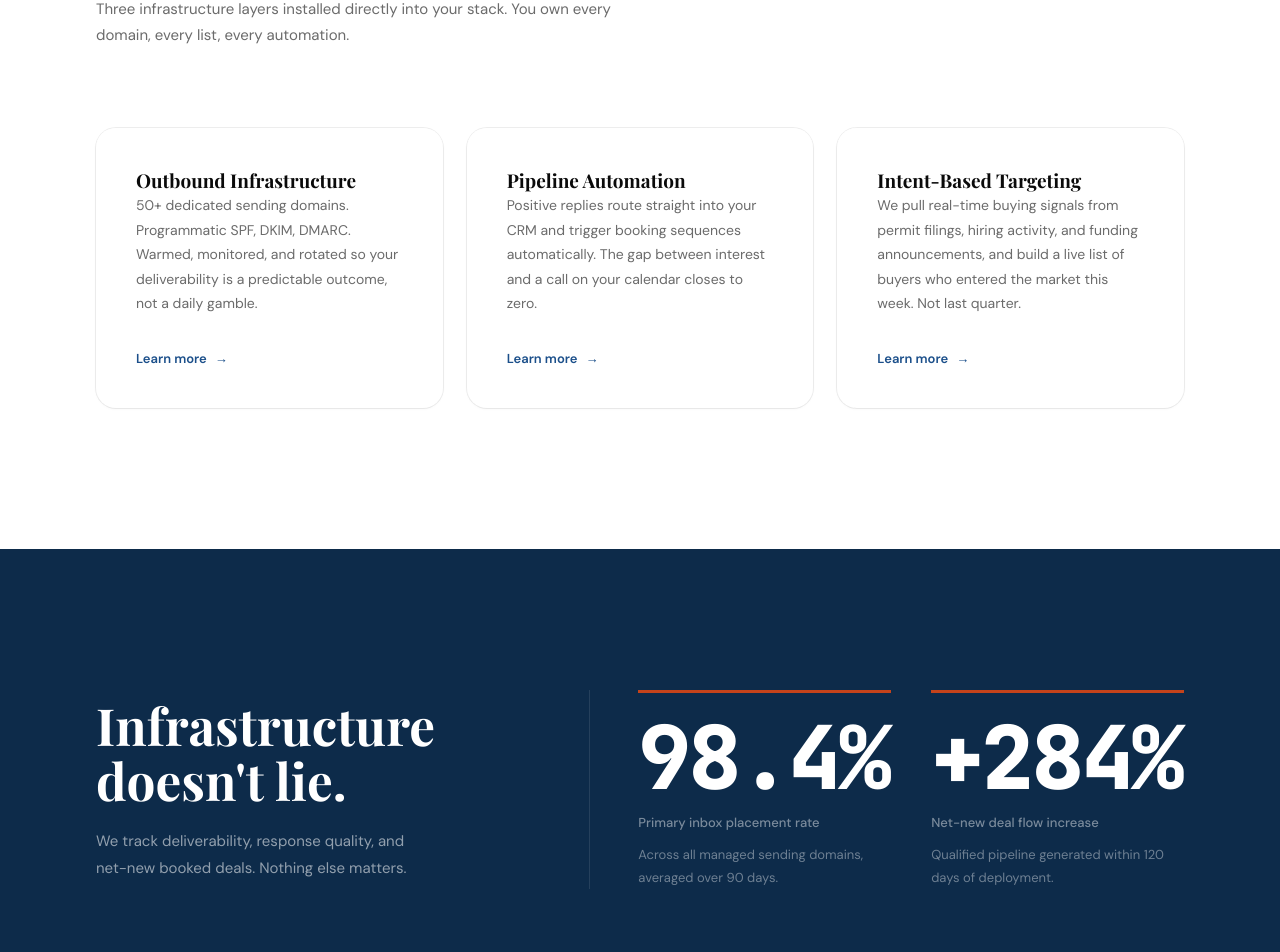
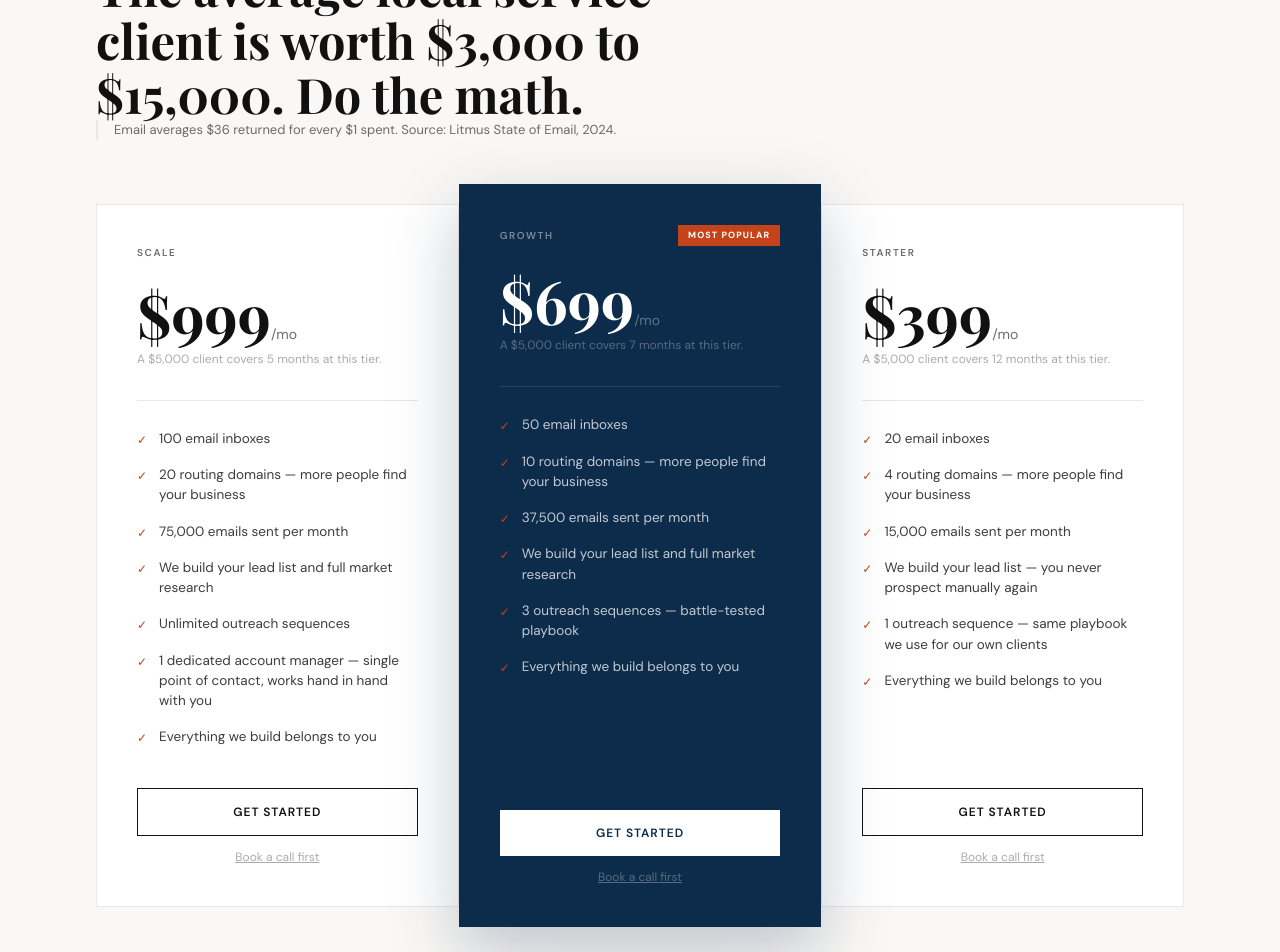
Before and after one commit to jaexochill2-code/scalesteady-engineers, a Next.js app: page / in a window 1280 px wide. Shown: the part 3540-4492 px from the top of the page. Built offline with nearby package versions, Linux system fonts and the light colour scheme.

Commit message:
remove: services card grid and metrics countup sections

```diff
--- a/src/app/page.tsx
+++ b/src/app/page.tsx
@@ -394,118 +394,6 @@ export default function Home() {
       </section>
 
 
-      {/* ── SERVICES ── */}
-      <section style={{ background: "#FFFFFF", padding: "clamp(96px, 11vw, 160px) 0" }}>
-
-        <div className="mx-auto px-8 sm:px-12 lg:px-24" style={{ maxWidth: "1280px" }}>
-
-          <div className="mb-16 sm:mb-20">
-            <h2
-              className="font-serif font-bold"
-              style={{ fontSize: "clamp(36px, 4.5vw, 64px)", lineHeight: "1.05", color: "#111111" }}
-            >
-              What we build
-            </h2>
-            <p
-              className="font-sans mt-4"
-              style={{ fontSize: "15px", lineHeight: "1.75", color: "#6B6B6B", maxWidth: "520px" }}
-            >
-              Three infrastructure layers installed directly into your stack. You own every domain, every list, every automation.
-            </p>
-          </div>
-
-          <div className="grid grid-cols-1 md:grid-cols-3 gap-6">
-            {SERVICES.map((card, i) => (
-              <AnimateOnScroll key={card.title} delay={i * 120}>
-                <div
-                  className="service-card rounded-[20px] p-8 xl:p-10 flex flex-col group cursor-default"
-                  style={{ minHeight: "280px" }}
-                >
-                  <h3
-                    className="font-sans font-bold mb-4 group-hover:text-[#1B4F8A] transition-colors duration-300"
-                    style={{ fontSize: "19px", lineHeight: "1.3", color: "#0A0A0A" }}
-                  >
-                    {card.title}
-                  </h3>
-                  <p
-                    className="font-sans mb-auto"
-                    style={{ fontSize: "14px", lineHeight: "1.75", color: "#6B6B6B" }}
-                  >
-                    {card.desc}
-                  </p>
-                  <Link
-                    href="/services"
-                    className="inline-flex items-center gap-2 font-sans font-semibold mt-8 group-hover:gap-3 transition-all duration-300"
-                    style={{ fontSize: "13px", color: "#1B4F8A" }}
-                  >
-                    <span>Learn more</span>
-                    <span className="inline-block group-hover:translate-x-1 transition-transform duration-300">&rarr;</span>
-                  </Link>
-                </div>
-              </AnimateOnScroll>
-            ))}
-          </div>
-
-        </div>
-      </section>
-
-      {/* ── METRICS — Deep Navy #0D2B4A ── */}
-      <section style={{ background: "#0D2B4A", padding: "clamp(96px, 11vw, 160px) 0" }}>
-        <div className="mx-auto px-8 sm:px-12 lg:px-24" style={{ maxWidth: "1280px" }}>
-          <div className="grid grid-cols-1 lg:grid-cols-12 gap-16 xl:gap-24 items-center">
-
-            <div className="lg:col-span-5" style={{ display: "flex", flexDirection: "column", gap: "20px" }}>
-              <h2
-                className="font-serif font-bold text-white"
-                style={{ fontSize: "clamp(34px, 4vw, 56px)", lineHeight: "1.08" }}
-              >
-                Infrastructure<br />doesn&apos;t lie.
-              </h2>
-              <p
-                className="font-sans"
-                style={{ fontSize: "15px", lineHeight: "1.75", color: "rgba(255,255,255,0.55)", maxWidth: "340px" }}
-              >
-                We track deliverability, response quality, and net-new booked deals. Nothing else matters.
-              </p>
-            </div>
-
-            <div
-              className="lg:col-span-7 grid grid-cols-1 sm:grid-cols-2 gap-10 lg:pl-12"
-              style={{ borderLeft: "1px solid rgba(255,255,255,0.1)" }}
-            >
-              <div style={{ display: "flex", flexDirection: "column", gap: "12px", borderTop: "3px solid #C4431B", paddingTop: "20px" }}>
-                <span
-                  className="block font-mono font-extrabold text-white"
-                  style={{ fontSize: "clamp(56px, 7vw, 88px)", lineHeight: 1, letterSpacing: "-0.03em" }}
-                >
-                  <CountUp endValue={98.4} decimals={1} suffix="%" />
-                </span>
-                <span className="block font-sans font-medium" style={{ fontSize: "13px", color: "rgba(255,255,255,0.45)" }}>
-                  Primary inbox placement rate
-                </span>
-                <p className="font-sans" style={{ fontSize: "13px", lineHeight: "1.7", color: "rgba(255,255,255,0.4)" }}>
-                  Across all managed sending domains, averaged over 90 days.
-                </p>
-              </div>
-              <div style={{ display: "flex", flexDirection: "column", gap: "12px", borderTop: "3px solid #C4431B", paddingTop: "20px" }}>
-                <span
-                  className="block font-mono font-extrabold text-white"
-                  style={{ fontSize: "clamp(56px, 7vw, 88px)", lineHeight: 1, letterSpacing: "-0.03em" }}
-                >
-                  +<CountUp endValue={284} suffix="%" />
-                </span>
-                <span className="block font-sans font-medium" style={{ fontSize: "13px", color: "rgba(255,255,255,0.45)" }}>
-                  Net-new deal flow increase
-                </span>
-                <p className="font-sans" style={{ fontSize: "13px", lineHeight: "1.7", color: "rgba(255,255,255,0.4)" }}>
-                  Qualified pipeline generated within 120 days of deployment.
-                </p>
-              </div>
-            </div>
-
-          </div>
-        </div>
-      </section>
 
 
       {/* ── PRICING ── */}
```
